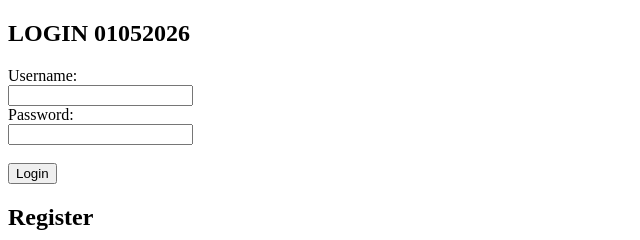
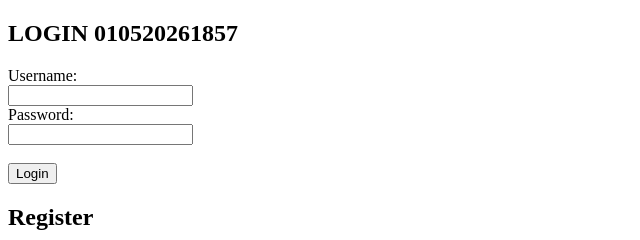
Before and after one commit to vinayk01/nodejs, a website: page login.html in a window 1280 px wide. Shown: the top 240 px of the page, 0-640 px from the left. Drawn offline with Linux system fonts and the light colour scheme.

Commit message:
date152026

```diff
--- a/login.html
+++ b/login.html
@@ -6,7 +6,7 @@
     <title>Login Page</title>
 </head>
 <body>
-    <h2>LOGIN 01052026</h2>
+    <h2>LOGIN 010520261857</h2>
     <form action="/login" method="POST">
         <label for="username">Username:</label><br>
         <input type="text" id="username" name="username" required><br>
```
